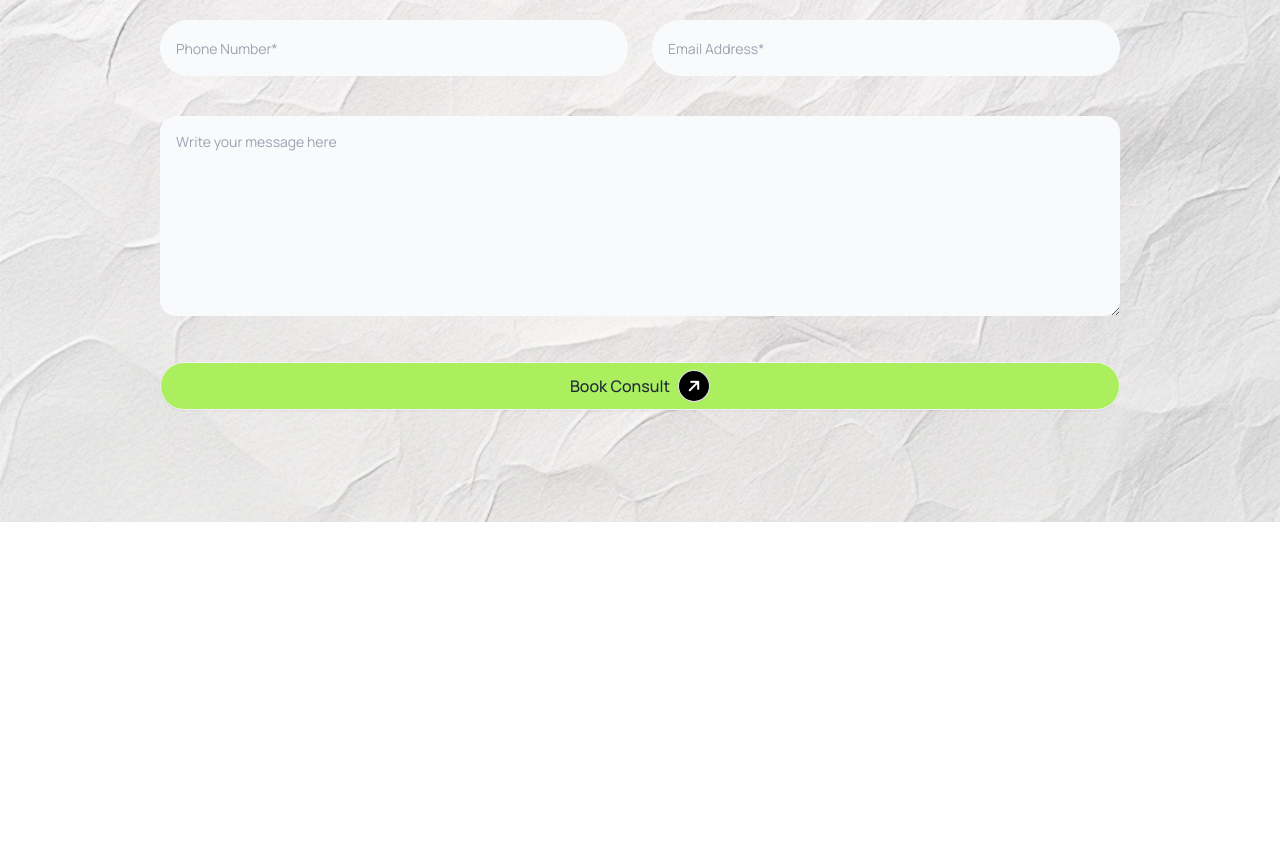
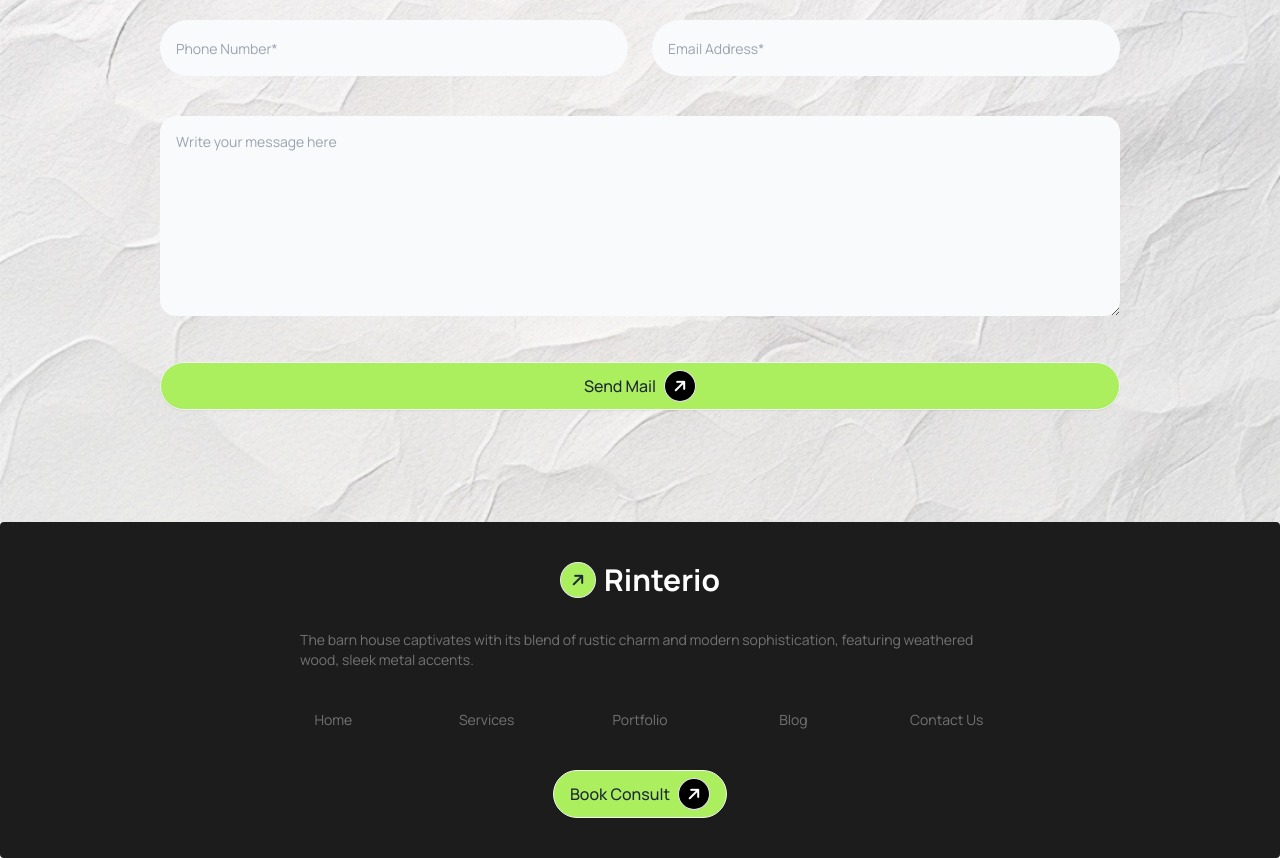
Before and after one commit to MDTAHSINURRAHMAN/Assignment-03, a plain HTML site: page index.html in a window 1280 px wide. Shown: the part 4866-5724 px from the top of the page. Before the commit the page ends 5388 px from the top, so only its background shows below. Drawn offline with nearby package versions, Linux system fonts and the light colour scheme; a web font is replaced by a local one.

Commit message:
Footer Section

```diff
--- a/index.html
+++ b/index.html
@@ -27,6 +27,7 @@
               "section-color": "#F4F4F4",
               "lt-grn": "rgba(171, 239, 95, 0.5)",
               "ss-title": "rgb(115, 115, 115)",
+              footer: "rgb(28, 28, 28);",
               "our-work-first": "#E7C1D3",
               "our-work-second": "#EFDA6E",
               "our-work-third": "#A4DAC3",
@@ -933,12 +934,12 @@
         </div>
       </section>
 
-      <!-- discuss project -->
+      <!-- Let's Talk -->
       <section class="mt-12 form-bg py-28 px-5 lg:px-0">
         <div class="container mx-auto">
           <div class="flex flex-col items-center">
             <h6
-              class="w-56 text-sm text-ss-title px-4 py-2 flex justify-center items-center lighter-green rounded-full"
+              class="w-30 text-sm text-ss-title px-4 py-2 flex justify-center items-center lighter-green rounded-full"
             >
               <i class="fa-solid fa-arrow-right text-sm text-ss-title"></i
               ><span class="ml-2">Let’s Connect</span>
@@ -1000,8 +1001,9 @@
             </div>
             <div class="md:col-span-2 mt-4">
               <div>
-                <a class="w-full btn bg-icon-color text-base font-medium rounded-full"
-                  >Book Consult<span
+                <a
+                  class="w-full btn bg-icon-color text-base font-medium rounded-full"
+                  >Send Mail<span
                     class="w-8 h-8 bg-black text-white border rounded-full text-base -rotate-45 flex justify-center items-center"
                   >
                     <i class="fa-solid fa-arrow-right"></i> </span
@@ -1012,6 +1014,48 @@
         </div>
       </section>
     </main>
-    <footer></footer>
+
+    <footer
+      class="footer footer-center bg-footer rounded p-10"
+    >
+      <div>
+        <div class="flex justify-center items-center space-x-2">
+          <div
+            class="w-9 h-9 bg-icon-color border rounded-full text-base -rotate-45 flex justify-center items-center"
+          >
+            <i class="fa-solid fa-arrow-right"></i>
+          </div>
+          <div>
+            <a class="text-xl md:text-2xl xl:text-3xl text-white font-bold">Rinterio</a>
+          </div>
+        </div>
+        <p
+          class="mt-3 md:mt-6 w-full md:w-4/5 text-sm text-ss-title text-center lg:text-start"
+        >
+          The barn house captivates with its blend of rustic charm and modern
+          sophistication, featuring weathered wood, sleek metal accents.
+        </p>
+      </div>
+      <nav
+        class="grid grid-cols-1 md:grid-cols-5 gap-8 md:gap-16 lg:gap-20 xl:28"
+      >
+        <a class="link link-hover text-ss-title">Home</a>
+        <a class="link link-hover text-ss-title">Services</a>
+        <a class="link link-hover text-ss-title">Portfolio</a>
+        <a class="link link-hover text-ss-title">Blog</a>
+        <a class="link link-hover text-ss-title">Contact Us</a>
+      </nav>
+
+      <aside>
+        <div>
+          <a class="btn bg-icon-color text-base font-medium rounded-full"
+            >Book Consult<span
+              class="w-8 h-8 bg-black text-white border rounded-full text-base -rotate-45 flex justify-center items-center"
+            >
+              <i class="fa-solid fa-arrow-right"></i> </span
+          ></a>
+        </div>
+      </aside>
+    </footer>
   </body>
 </html>
```
